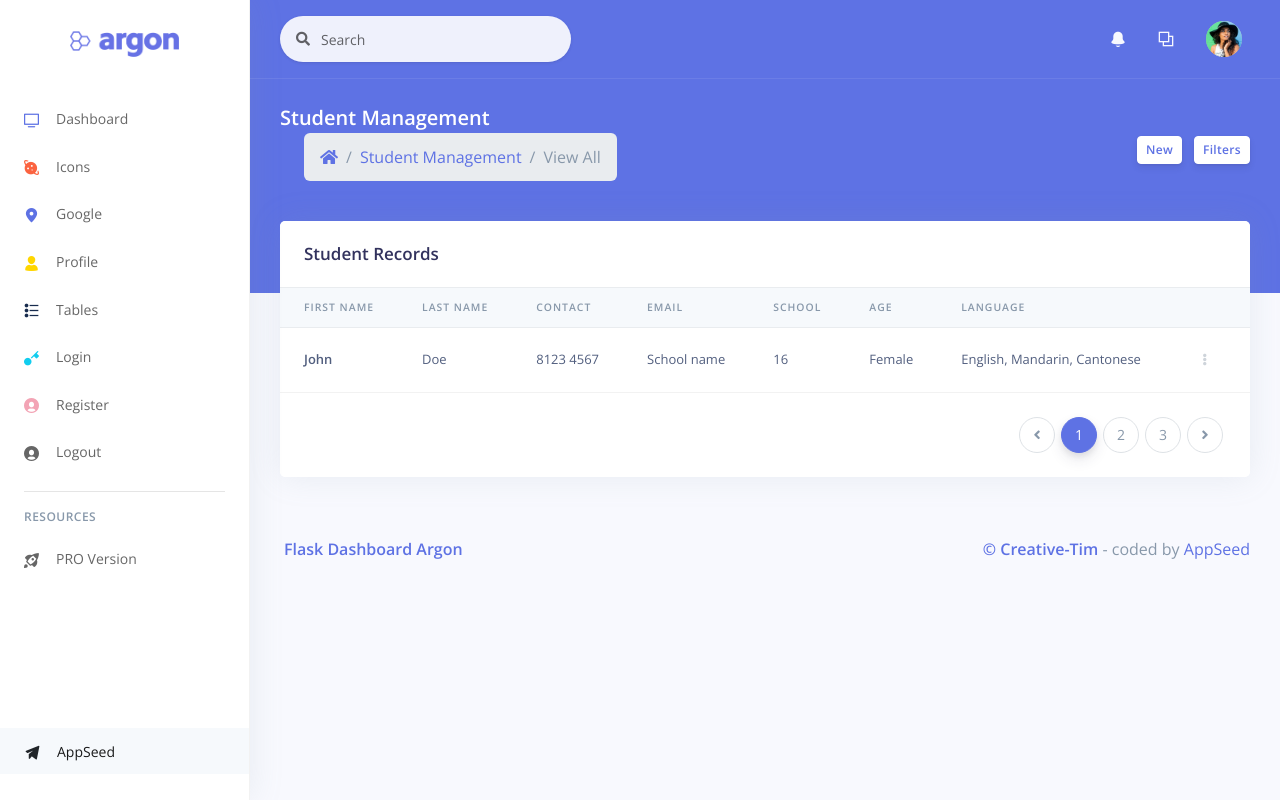
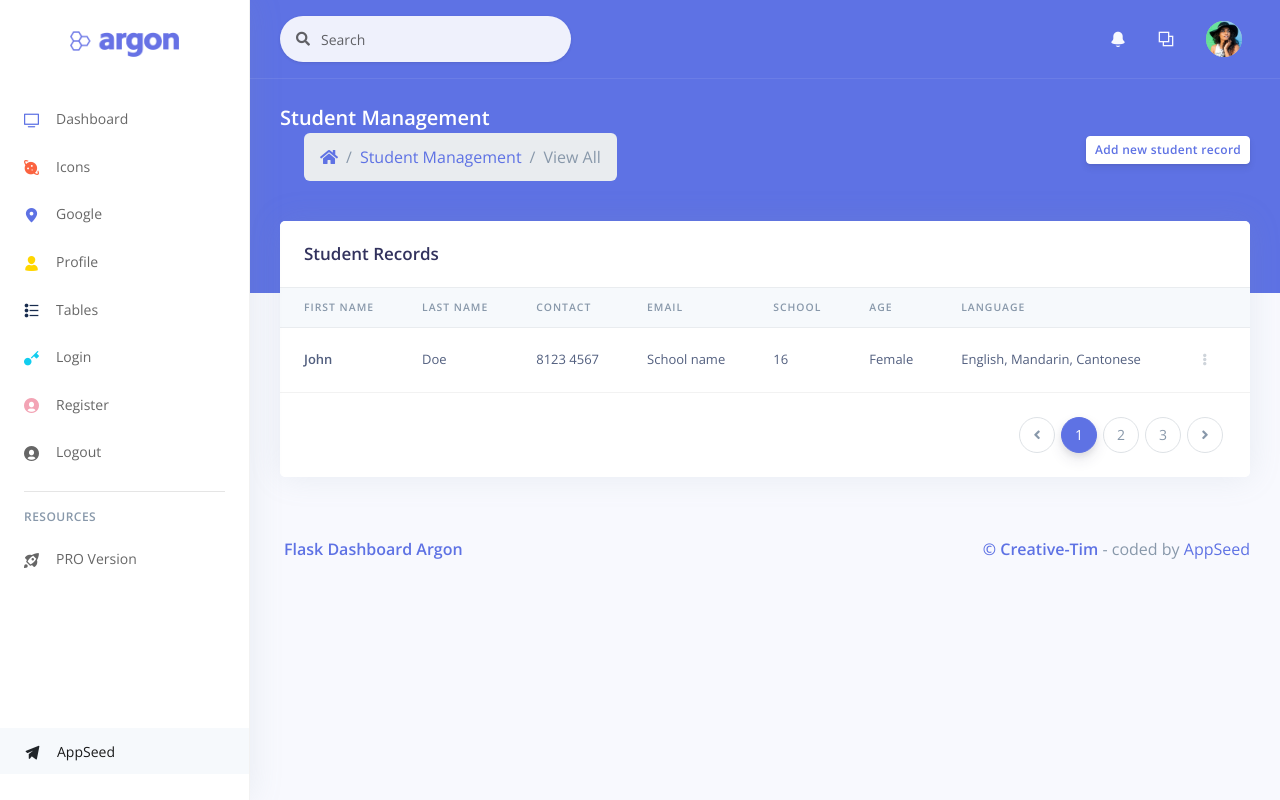
Before and after one commit to cfg2020apac/team-14, a Flask app: template frontend/app/home/templates/students_view.html in a window 1280 px wide. Run offline with Flask 2, Linux system fonts and the light colour scheme; the template is opened without the code that fills it, so the values that code supplies are empty; some libraries are stand-ins or nearby versions.

Commit message:
fix: links

```diff
--- a/frontend/app/home/templates/students_view.html
+++ b/frontend/app/home/templates/students_view.html
@@ -19,8 +19,7 @@
             </nav>
           </div>
           <div class="col-lg-6 col-5 text-right">
-            <a href="#" class="btn btn-sm btn-neutral">New</a>
-            <a href="#" class="btn btn-sm btn-neutral">Filters</a>
+            <a href="./students_add" class="btn btn-sm btn-neutral">Add new student record</a>
           </div>
         </div>
       </div>
@@ -52,6 +51,7 @@
                 </tr>
               </thead>
               <tbody class="list">
+                <!-- TODO: pull from api -->
                 <tr>
                   <th scope="row">
                     John
@@ -80,8 +80,8 @@
                         <i class="fas fa-ellipsis-v"></i>
                       </a>
                       <div class="dropdown-menu dropdown-menu-right dropdown-menu-arrow">
-                        <a class="dropdown-item" href="#">Action</a>
-                        <a class="dropdown-item" href="#">Another action</a>
+                        <a class="dropdown-item" href="./students_edit">Edit</a>
+                        <a class="dropdown-item" href="#">Delete</a>
                         <a class="dropdown-item" href="#">Something else here</a>
                       </div>
                     </div>
```
